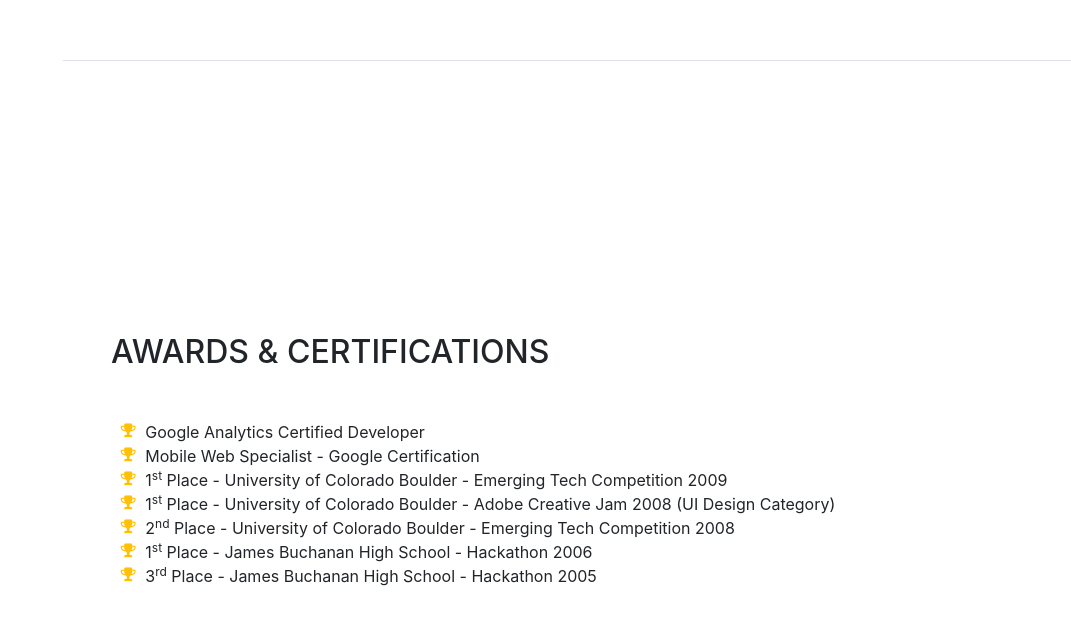
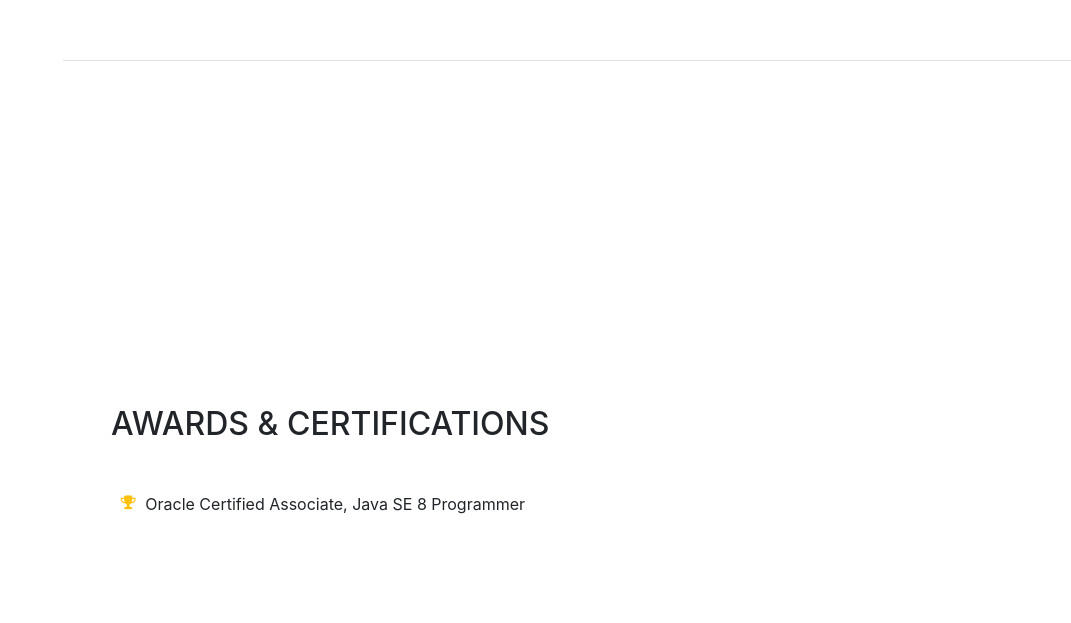
Before and after one commit to ambuj750/ambuj750.github.io, a website with bundled scripts: page index.html in a window 1280 px wide. Shown: the part 3939-4562 px from the top of the page, without its empty margins (209-1280 px from the left). Built offline with nearby package versions, Linux system fonts and the light colour scheme; a web font is replaced by a local one.

Commit message:
Update index.html

```diff
--- a/index.html
+++ b/index.html
@@ -222,31 +222,8 @@
           <ul class="fa-ul mb-0">
             <li>
               <i class="fa-li fa fa-trophy text-warning"></i>
-              Google Analytics Certified Developer</li>
-            <li>
-              <i class="fa-li fa fa-trophy text-warning"></i>
-              Mobile Web Specialist - Google Certification</li>
-            <li>
-              <i class="fa-li fa fa-trophy text-warning"></i>
-              1<sup>st</sup>
-              Place - University of Colorado Boulder - Emerging Tech Competition 2009</li>
-            <li>
-              <i class="fa-li fa fa-trophy text-warning"></i>
-              1<sup>st</sup>
-              Place - University of Colorado Boulder - Adobe Creative Jam 2008 (UI Design Category)</li>
-            <li>
-              <i class="fa-li fa fa-trophy text-warning"></i>
-              2<sup>nd</sup>
-              Place - University of Colorado Boulder - Emerging Tech Competition 2008</li>
-            <li>
-            <li>
-              <i class="fa-li fa fa-trophy text-warning"></i>
-              1<sup>st</sup>
-              Place - James Buchanan High School - Hackathon 2006</li>
-            <li>
-              <i class="fa-li fa fa-trophy text-warning"></i>
-              3<sup>rd</sup>
-              Place - James Buchanan High School - Hackathon 2005</li>
+              Oracle Certified Associate, Java SE 8 Programmer</li>
+
           </ul>
         </div>
       </section>
```
